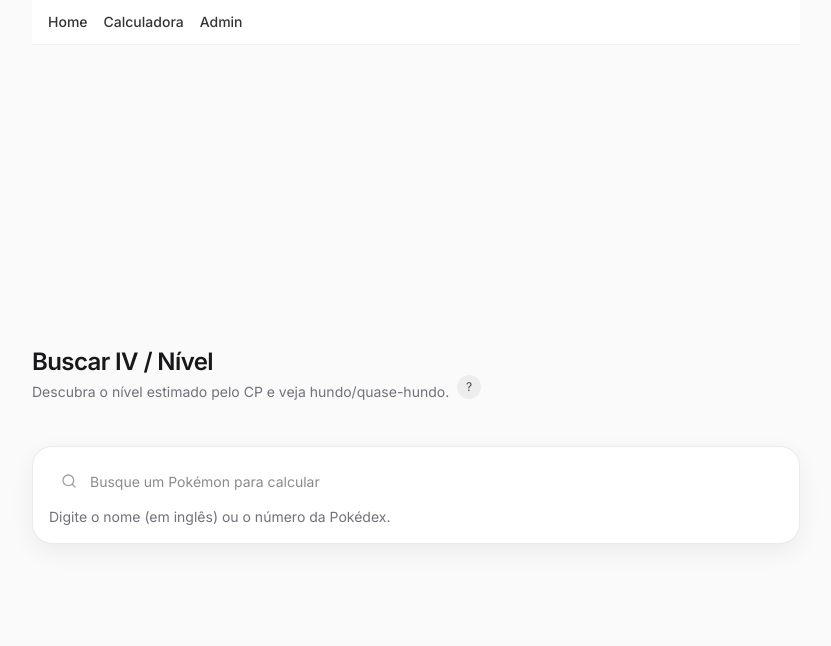
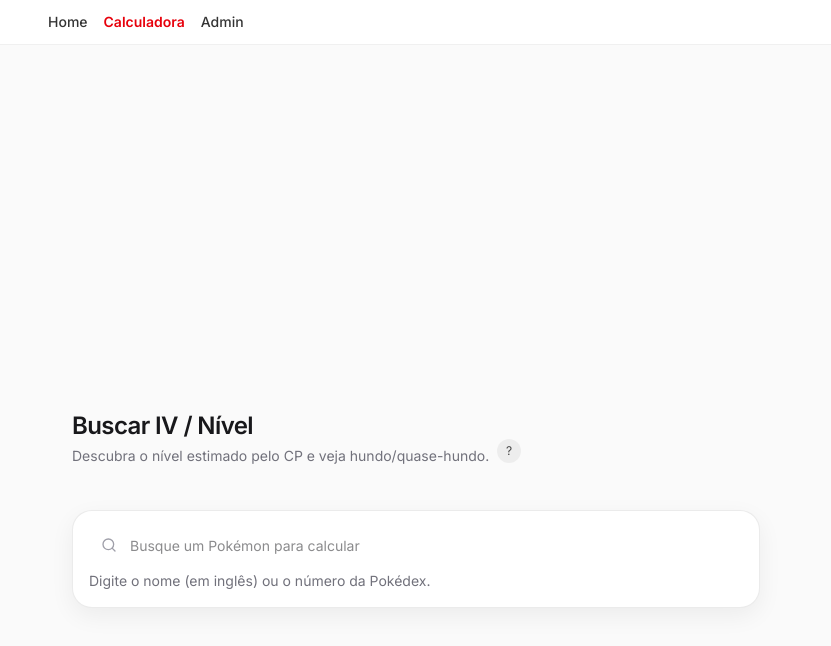
Before and after one commit to aneroliveira/pokestudio, a Next.js app: page /searchIV in a window 1280 px wide. Shown: the top 646 px of the page, without its empty margins (224-1055 px from the left). Built offline with nearby package versions, Linux system fonts and the light colour scheme.

Commit message:
layout: make MainHeader sticky and add active route highlight; add top padding in layout to avoid overlap

```diff
--- a/app/layout.tsx
+++ b/app/layout.tsx
@@ -32,14 +32,16 @@ export default function RootLayout({
       className={cn("h-full", "antialiased", geistSans.variable, geistMono.variable, "font-sans", inter.variable)}
     >
       <body className="min-h-full flex flex-col">
-        <div className="w-full">
-          <div className="mx-auto max-w-3xl">
-            {/* Header placed above page titles (site-wide) */}
-            <MainHeader />
+        <MainHeader />
+
+        {/* main content with top padding so sticky header doesn't overlap */}
+        <main className="flex-1 pt-16">
+          <div className="w-full">
+            <div className="mx-auto max-w-3xl px-4">
+              {children}
+            </div>
           </div>
-        </div>
-
-        {children}
+        </main>
       </body>
     </html>
   );
--- a/components/layout/MainHeader.tsx
+++ b/components/layout/MainHeader.tsx
@@ -1,19 +1,38 @@
+"use client";
+
 import Link from "next/link";
+import { usePathname } from "next/navigation";
+import { cn } from "@/lib/utils";
 
 export function MainHeader() {
+  const pathname = usePathname() || "/";
+
+  const items = [
+    { href: "/", label: "Home" },
+    { href: "/searchIV", label: "Calculadora" },
+    { href: "/admin", label: "Admin" },
+  ];
+
   return (
-    <header className="w-full border-b border-black/6 bg-white">
+    <header className="sticky top-0 z-40 bg-white/95 backdrop-blur-sm border-b border-black/6">
       <div className="mx-auto max-w-3xl px-4 py-3">
         <nav className="flex items-center justify-start gap-4">
-          <Link href="/" className="text-sm font-medium text-black/80 hover:text-black">
-            Home
-          </Link>
-          <Link href="/searchIV" className="text-sm font-medium text-black/80 hover:text-black">
-            Calculadora
-          </Link>
-          <Link href="/admin" className="text-sm font-medium text-black/80 hover:text-black">
-            Admin
-          </Link>
+          {items.map((it) => {
+            const active = pathname === it.href || (it.href !== "/" && pathname.startsWith(it.href));
+            return (
+              <Link
+                key={it.href}
+                href={it.href}
+                aria-current={active ? "page" : undefined}
+                className={cn(
+                  "text-sm font-medium transition",
+                  active ? "text-red-600 font-semibold" : "text-black/80 hover:text-black",
+                )}
+              >
+                {it.label}
+              </Link>
+            );
+          })}
         </nav>
       </div>
     </header>
```
